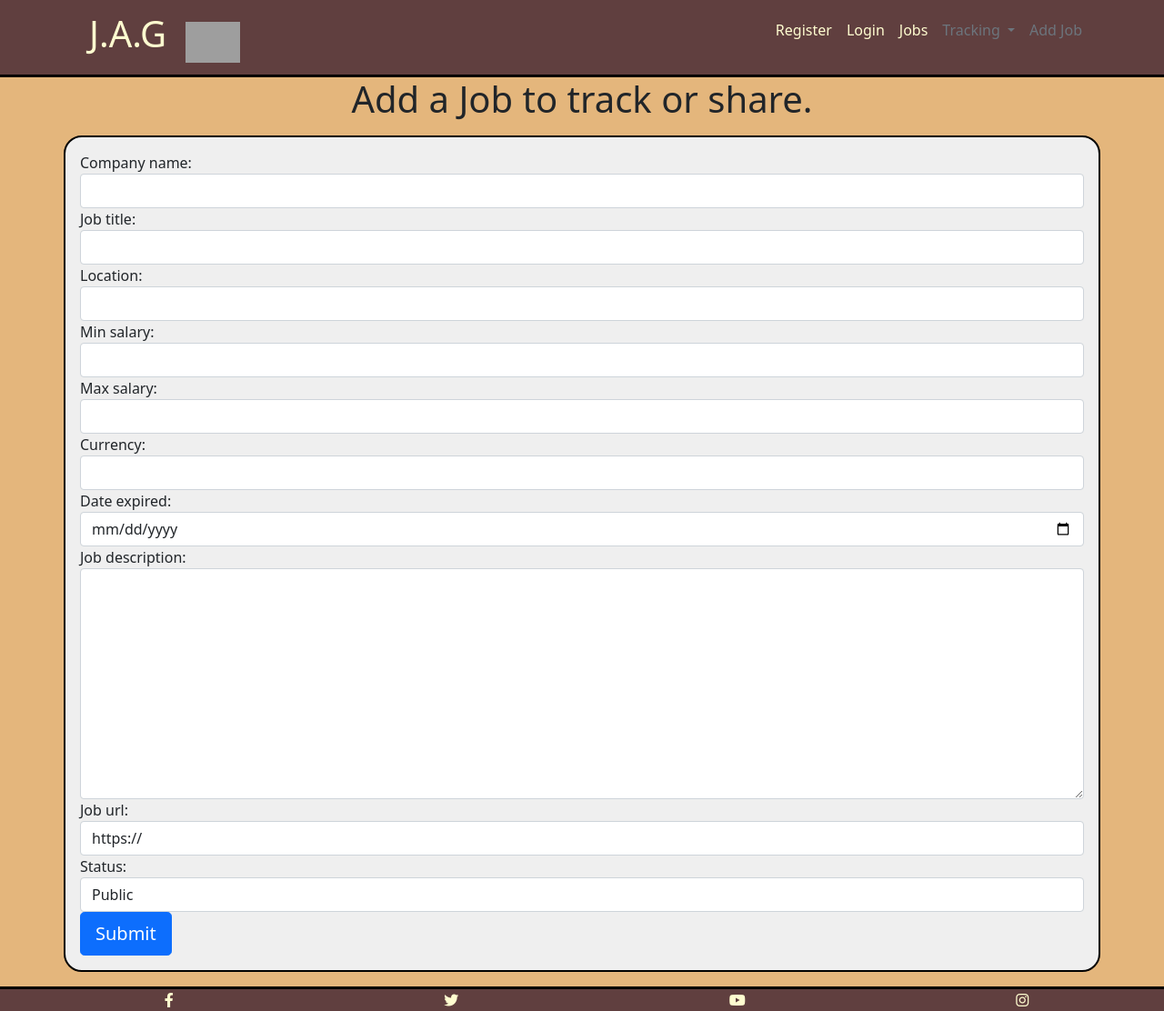
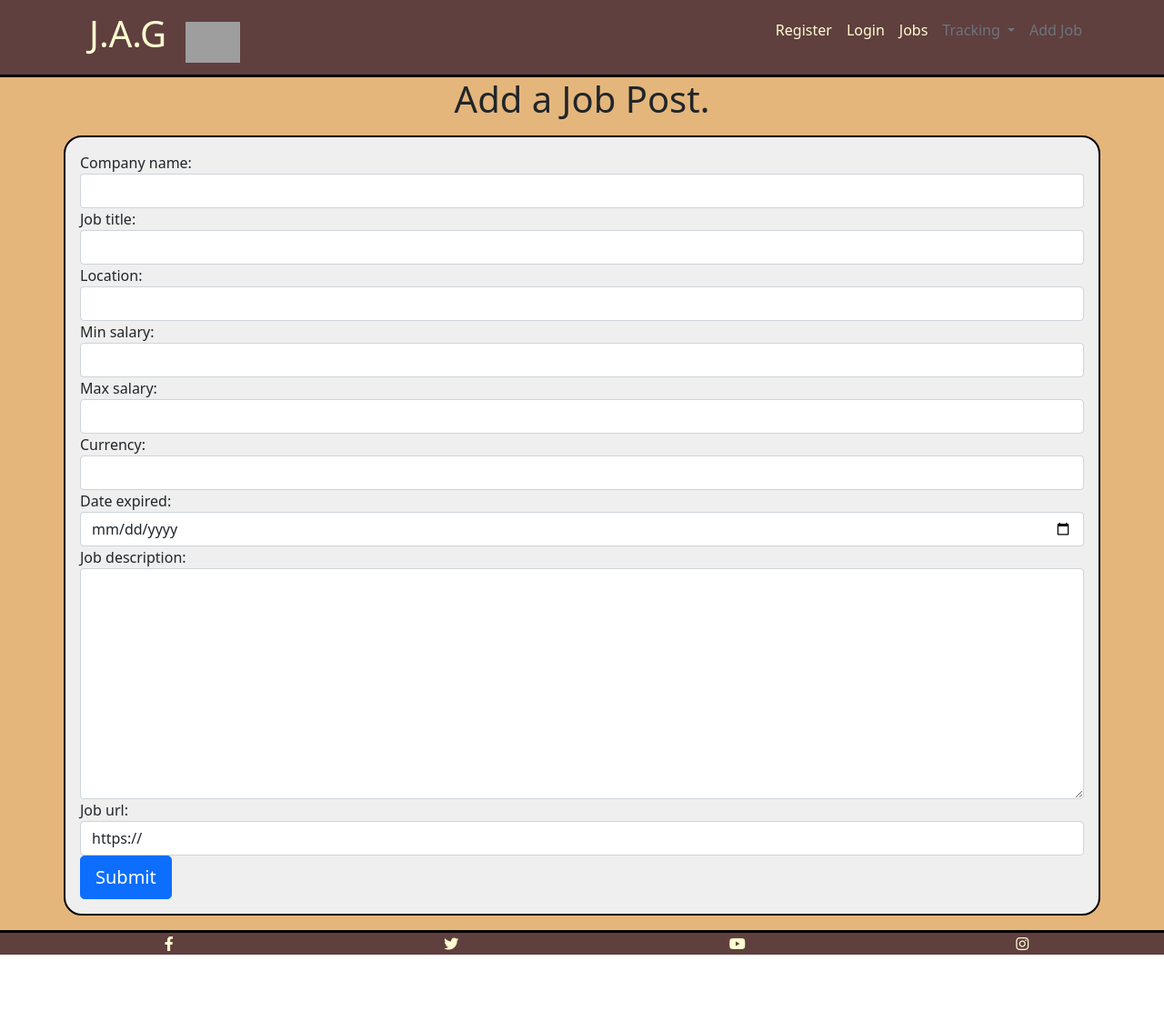
Before and after one commit to dnlbowers/jobs-a-gooden, a Django app: page /addjob/ in a window 1280 px wide. Shown: the whole page at 91% size. After the commit the page ends 1050 px from the top, so only its background shows below. Run offline with Django 3.2, Linux system fonts and the light colour scheme; some libraries are stand-ins or nearby versions; grey boxes are pictures that could not be loaded.

Commit message:
remove status from addjobform & create delete note when unpinned

```diff
--- a/job_search/forms.py
+++ b/job_search/forms.py
@@ -34,7 +34,6 @@ class AddJobForm(forms.ModelForm):
             'date_expired',
             'job_description',
             'job_url',
-            'status',
         ]
 
         widgets = {
--- a/job_search/templates/job_search/pages/add-job.html
+++ b/job_search/templates/job_search/pages/add-job.html
@@ -2,7 +2,7 @@
 {% block content %}
 
     <main>
-        <h1 class="text-center">Add a Job to track or share.</h1>
+        <h1 class="text-center">Add a Job Post.</h1>
         {% include '../components/messages.html' %}
         <div class="container form-container">
             <form method="post">
--- a/job_search/views.py
+++ b/job_search/views.py
@@ -187,6 +187,7 @@ class PinJob(View):
         job = Job.objects.get(id=id)
         # identify the users pinned job database table
         pinned = PinnedJobs.objects.get(user=request.user)
+        user_notes = Notes.objects.all().filter(user=request.user)
 
         if status:
             # add to manytomany list
@@ -198,6 +199,9 @@ class PinJob(View):
             pinned.pinned_jobs.remove(job)
             # remove user from is_pinned
             job.is_pinned.remove(request.user)
+            for note in user_notes:
+                if note.related_job == job and note.is_insight is False:
+                    note.delete()
 
         return HttpResponse(200)
 
```
